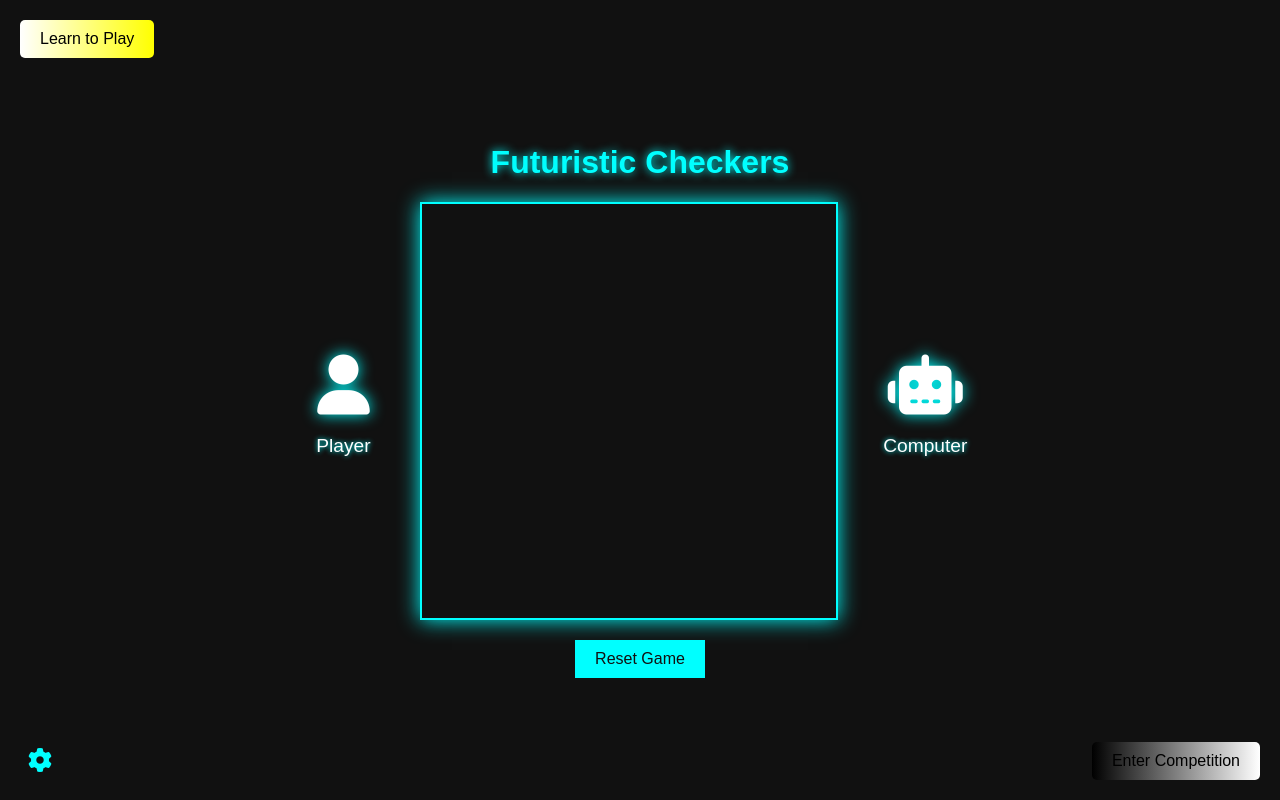
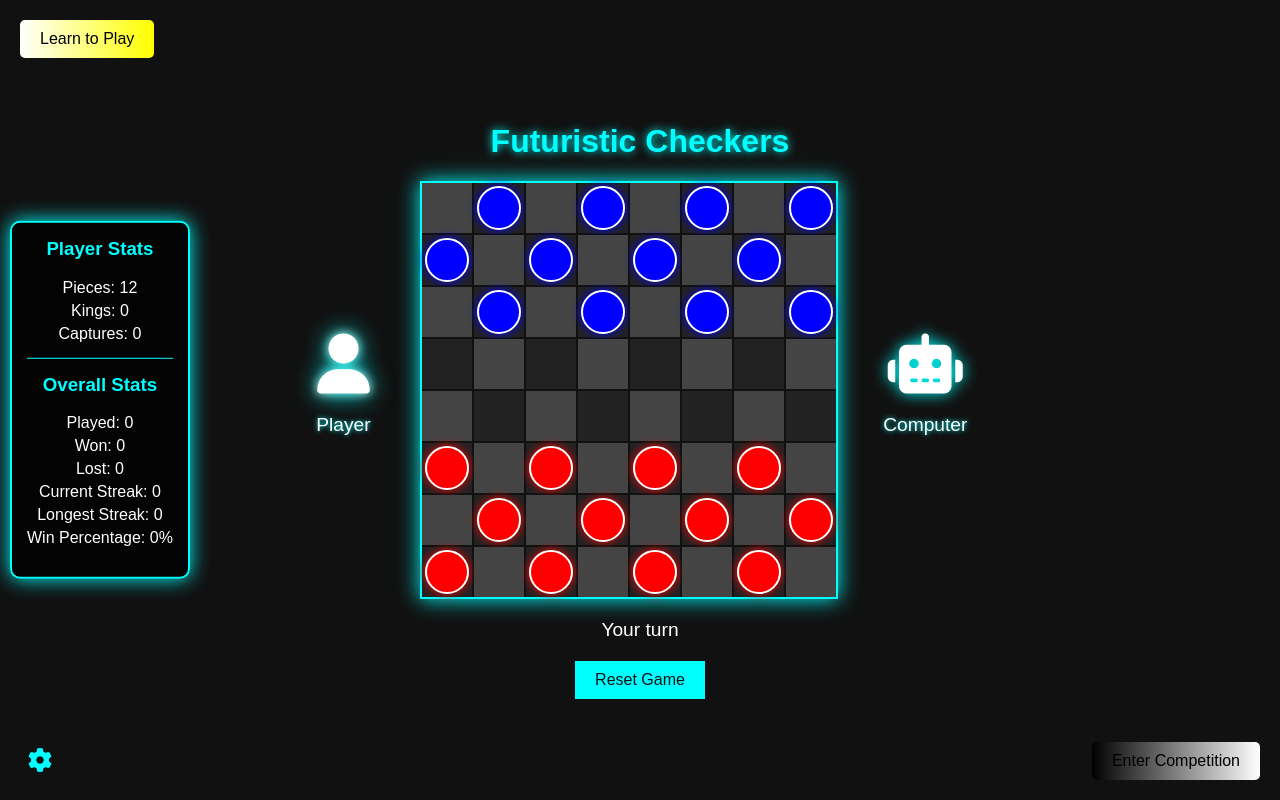
Before and after one commit to ndolikevin250/Futuristic-checkers, a plain HTML site: page index.html in a window 1280 px wide. Both pictures are taken after a click on the element "Player". Drawn offline with Linux system fonts and the light colour scheme.

Commit message:
Update index.html

```diff
--- a/index.html
+++ b/index.html
@@ -2,11 +2,17 @@
 <html lang="en">
 <head>
     <meta charset="UTF-8">
-    <meta name="viewport" content="width=device-width, initial-scale=1.0, maximum-scale=1.0, user-scalable=no">
-    <title>Futuristic Checkers (Mobile)</title>
+    <meta name="viewport" content="width=device-width, initial-scale=1.0">
+    <title>Futuristic Checkers</title>
     <link rel="stylesheet" href="https://cdnjs.cloudflare.com/ajax/libs/font-awesome/6.1.1/css/all.min.css">
     <link rel="stylesheet" href="styles.css">
     <link rel="stylesheet" href="settings.css">
+    <script>
+        // Mobile detection and redirection
+        if (/Android|webOS|iPhone|iPad|iPod|BlackBerry|IEMobile|Opera Mini/i.test(navigator.userAgent)) {
+            window.location.href = "mobile/index.html";
+        }
+    </script>
 </head>
 <body>
     <button id="learn-btn" class="learn-button" onclick="window.location.href='learn.html'">Learn to Play</button>
@@ -23,6 +29,37 @@
                 <p>Computer</p>
             </div>
         </div>
+        <div id="player-stats" class="stats-popup left">
+            <div class="current-game-stats">
+                <h3>Player Stats</h3>
+                <p>Pieces: <span id="player-pieces">12</span></p>
+                <p>Kings: <span id="player-kings">0</span></p>
+                <p>Captures: <span id="player-captures">0</span></p>
+            </div>
+            <div class="overall-stats">
+                <h3>Overall Stats</h3>
+                <p>Played: <span id="player-played">0</span></p>
+                <p>Won: <span id="player-won">0</span></p>
+                <p>Lost: <span id="player-lost">0</span></p>
+                <p>Current Streak: <span id="player-current-streak">0</span></p>
+                <p>Longest Streak: <span id="player-longest-streak">0</span></p>
+                <p>Win Percentage: <span id="player-win-percentage">0%</span></p>
+            </div>
+        </div>
+        <div id="computer-stats" class="stats-popup right">
+            <div class="current-game-stats">
+                <h3>Opponent Stats</h3>
+                <p>Pieces: <span id="computer-pieces">12</span></p>
+                <p>Kings: <span id="computer-kings">0</span></p>
+                <p>Captures: <span id="computer-captures">0</span></p>
+            </div>
+            <div class="overall-stats">
+                <h3>Overall Stats</h3>
+                <p>Played: <span id="computer-played">0</span></p>
+                <p>Won: <span id="computer-won">0</span></p>
+                <p>Lost: <span id="computer-lost">0</span></p>
+            </div>
+        </div>
         <div id="status"></div>
         <button id="reset-btn">Reset Game</button>
         <button id="settings-btn" class="settings-button">
```
